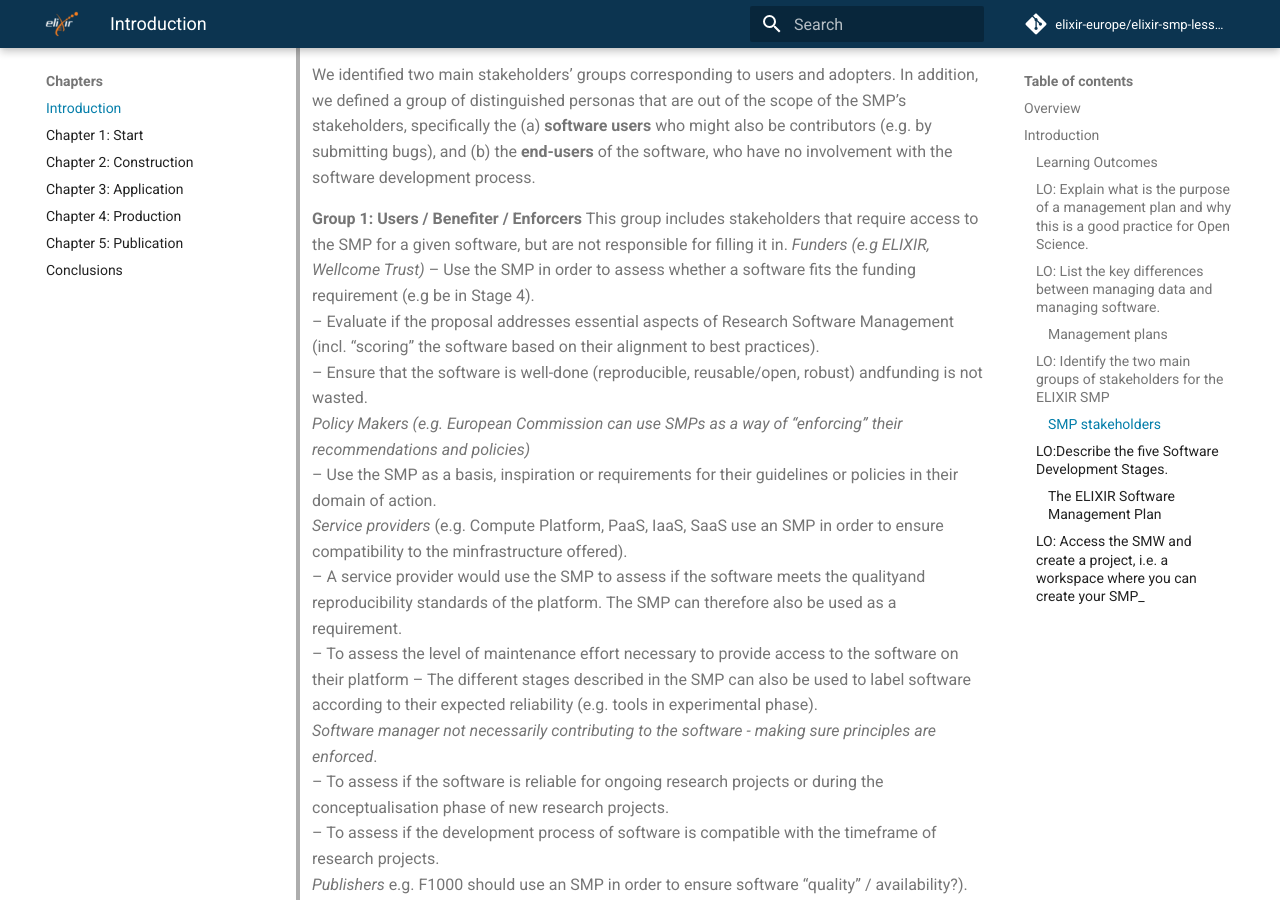
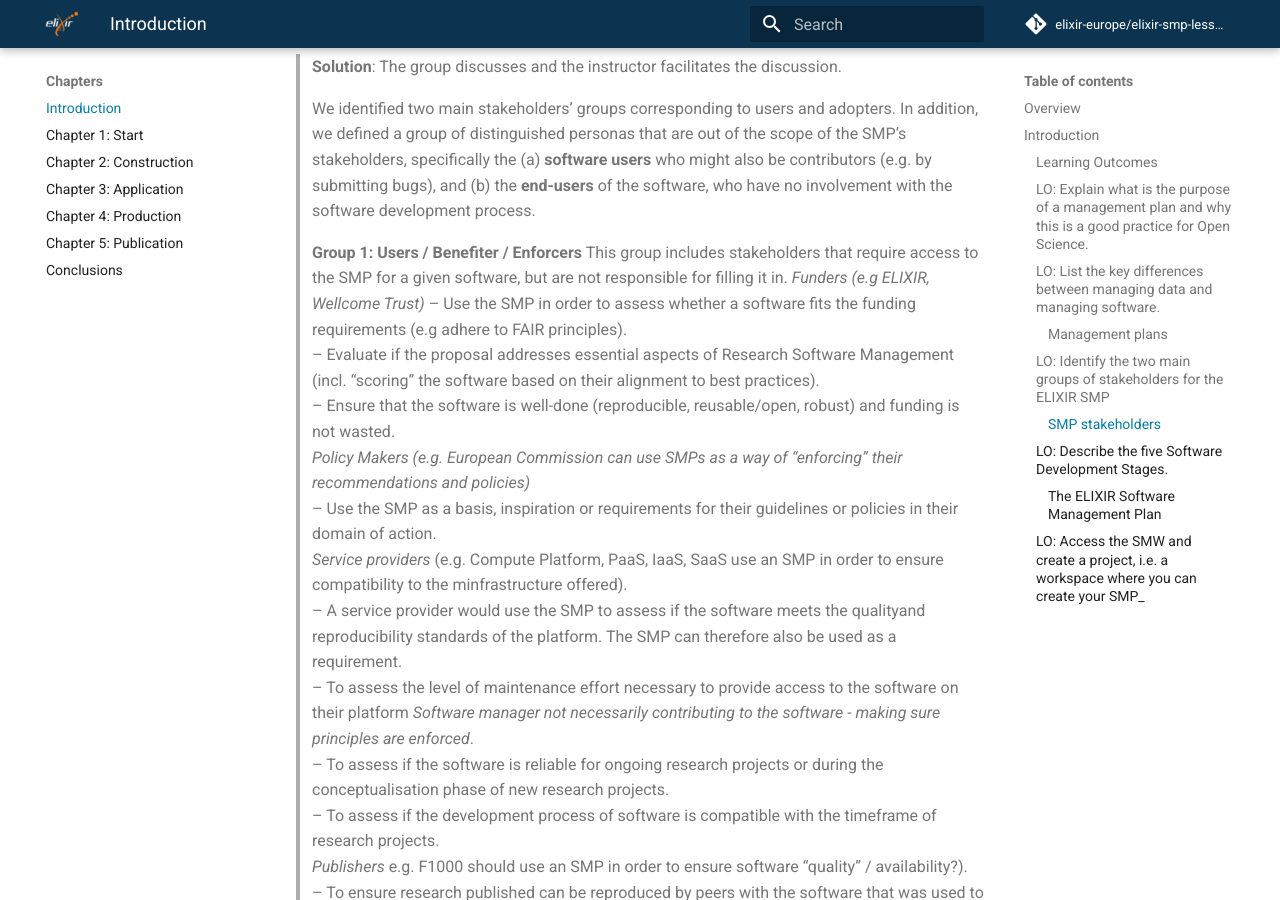
Before and after one commit to elixir-europe/elixir-smp-lesson, an MkDocs documentation site: the page built from docs/chapters/ch0_introduction.md, in a window 1280 px wide and 900 px high, scrolled down 3307 px. Built offline with MkDocs 1.6.1 and Material for MkDocs 9.7.7, drawn with Linux system fonts in a browser that asks for light colours; comment, search, counter and statistics services are not loaded; some of the changed text lies outside the part shown.

Commit message:
Updated introduction, added stage definition in index.md

```diff
--- a/docs/chapters/ch0_introduction.md
+++ b/docs/chapters/ch0_introduction.md
@@ -85,15 +86,14 @@
 > **Group 1: Users / Benefiter / Enforcers**
 This group includes stakeholders that require access to the SMP for a given software, but are not responsible for filling it in.
 > *Funders (e.g ELIXIR, Wellcome Trust)*
-> – Use the SMP in order to assess whether a software fits the funding requirement (e.g be in Stage 4).
+> – Use the SMP in order to assess whether a software fits the funding requirements (e.g adhere to FAIR principles).
 > – Evaluate if the proposal addresses essential aspects of Research Software Management (incl. “scoring” the software based on their alignment to best practices).
-> – Ensure that the software is well-done (reproducible, reusable/open, robust) andfunding is not wasted.
+> – Ensure that the software is well-done (reproducible, reusable/open, robust) and funding is not wasted.
 > *Policy Makers (e.g. European Commission can use SMPs as a way of “enforcing” their recommendations and policies)*
 > – Use the SMP as a basis, inspiration or requirements for their guidelines or policies in their domain of action.
 > *Service providers* (e.g. Compute Platform, PaaS, IaaS, SaaS use an SMP in order to ensure compatibility to the minfrastructure offered).
 > – A service provider would use the SMP to assess if the software meets the qualityand reproducibility standards of the platform. The SMP can therefore also be used as a requirement.
 > – To assess the level of maintenance effort necessary to provide access to the software on their platform
-> – The different stages described in the SMP can also be used to label software according to their expected reliability (e.g. tools in experimental phase).
 > *Software manager not necessarily contributing to the software - making sure principles are enforced*.
 > – To assess if the software is reliable for ongoing research projects or during the conceptualisation phase of new research projects.
 > – To assess if the development process of software is compatible with the timeframe of research projects.
@@ -119,7 +119,7 @@
 > – To ensure there is supporting infrastructure at the organisation level.
 > – To ensure there is a training program / supporting personnel, supporting skillnecessary to implementing the SMP (e.g. software stewards).
 
-### LO:Describe the five Software Development Stages.
+### LO: Describe the five Software Development Stages.
 
 #### The ELIXIR Software Management Plan
 
@@ -128,11 +128,11 @@
 
 
 > **Exercise**:  The five stages of software development are:
-> Stage 1: Inception (concept, proposal writing, planning and inception)
+> Stage 1: Getting started (requirements, specifications, planning)
 > Stage 2: Construction (prototyping, construction and implementing core functionality)
 > Stage 3: Application (release and quality assessment)
 > Stage 4: Production (production software working on real-world data in a scalable and stable manner)
-> Stage 5: Publication (Publishing software and/or research results ob- tained with the software)
+> Stage 5: Publication (Publishing software and/or research results obtained with the software)
 > Think about research software you develop (or is developed in your group by others): can you clearly recognise the five phases? When you start a new software project, do you plan its development according to the five stages? When there are more than one contributor to the project, do you assign roles according to the stages?
 > **Solution**: Write your answers on a shared document. The instructor discuss most interesting answers.
 >
```
Also changed, not shown: other parts of docs/chapters/ch0_introduction.md (+2 -1 lines), docs/index.md (+2 -0 lines).
